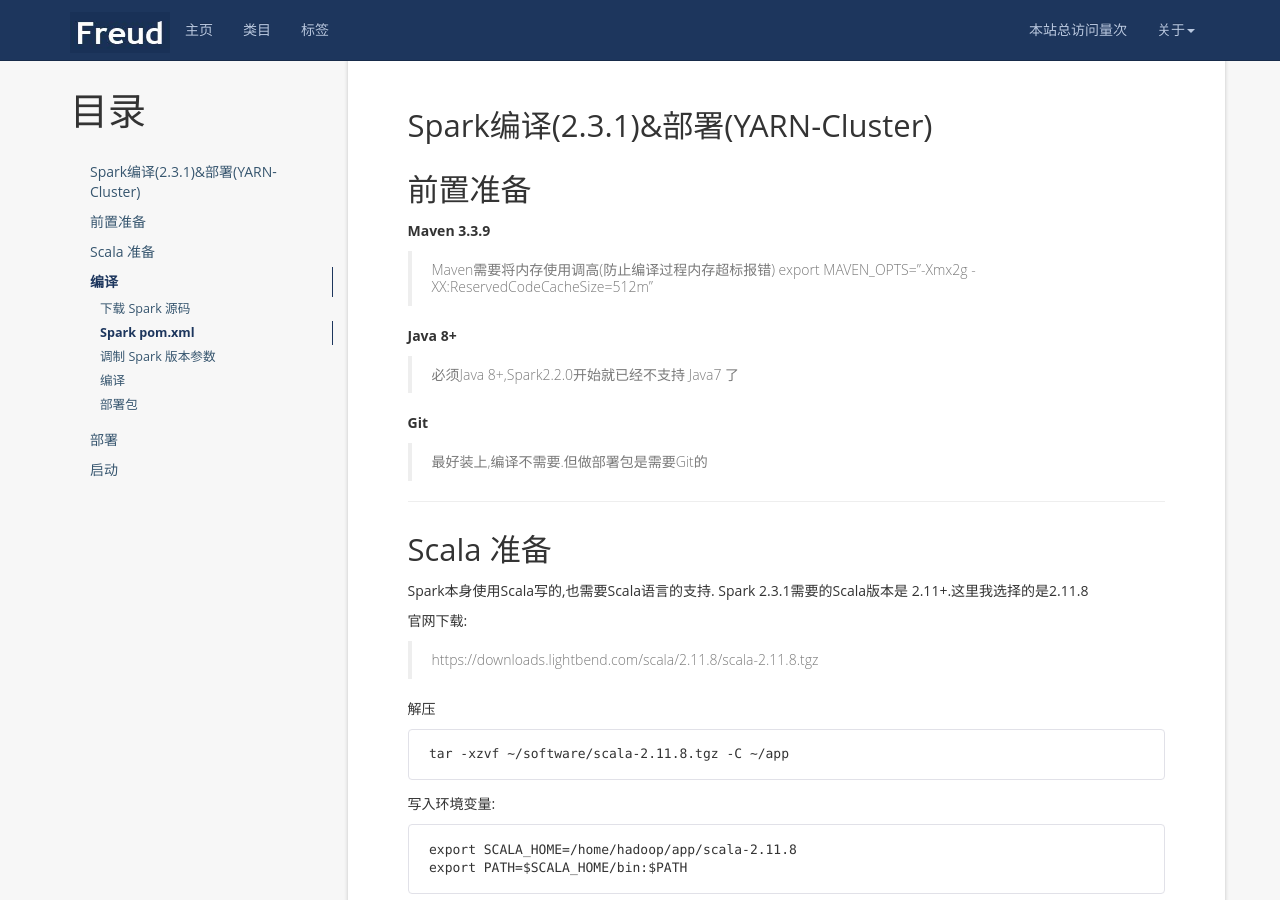
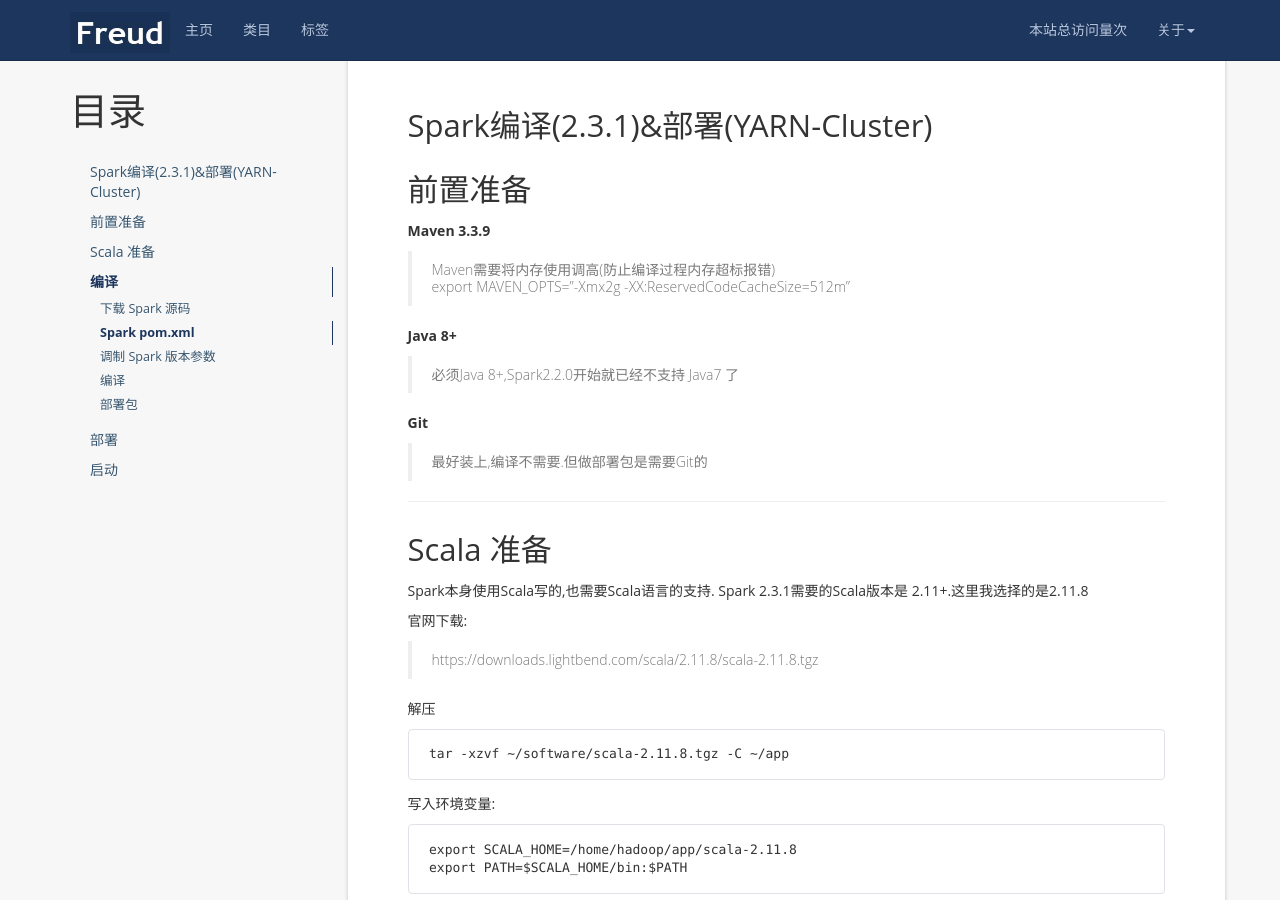
Before and after one commit to NightPxy/NightPxy.github.io, a Jekyll site: the page built from _posts/spark/2018-07-01-Spark-编译(2.3.1)&部署(YARN-Cluster).md, in a window 1280 px wide and 900 px high, scrolled down 397 px. Built offline with Jekyll 4.4.1, drawn with Linux system fonts in a browser that asks for light colours; nearby versions of some CDN libraries; a script that is not in the unit is left out; comment, search, counter and statistics services are not loaded.

```diff
--- a/_posts/spark/2018-07-01-Spark-编译(2.3.1)&部署(YARN-Cluster).md
+++ b/_posts/spark/2018-07-01-Spark-编译(2.3.1)&部署(YARN-Cluster).md
@@ -16,7 +16,7 @@ Spark编译(2.3.1)&部署(YARN-Cluster)
 
 ## 前置准备
 **Maven 3.3.9**
-> Maven需要将内存使用调高(防止编译过程内存超标报错)
+> Maven需要将内存使用调高(防止编译过程内存超标报错) <br />
 > export MAVEN_OPTS="-Xmx2g -XX:ReservedCodeCacheSize=512m"
 
 **Java 8+**
```
